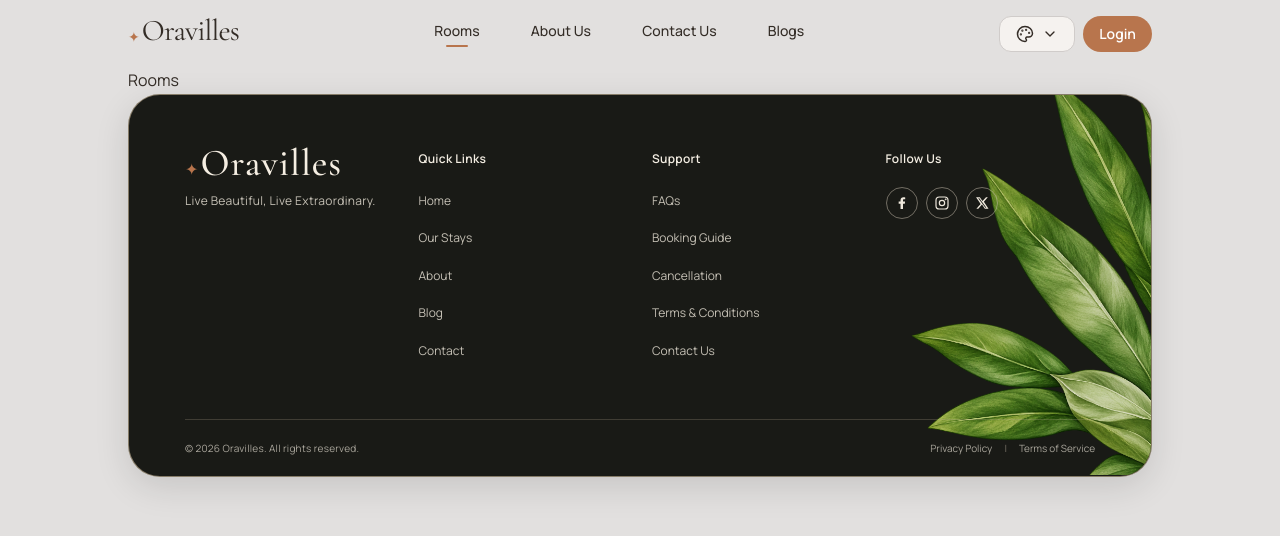
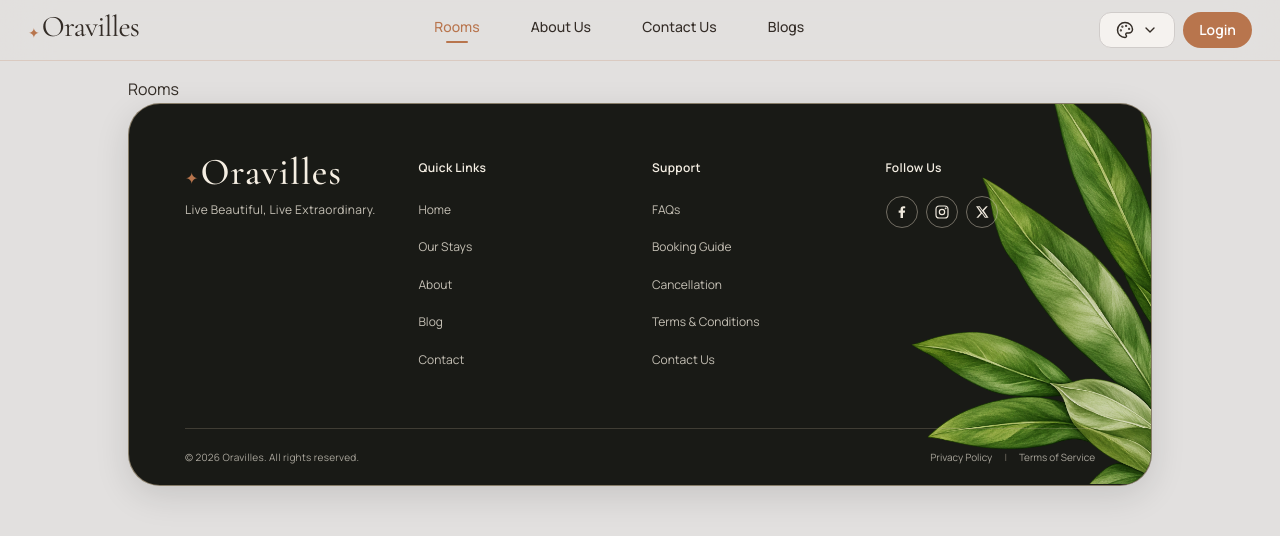
Before and after one commit to RaviKayease/Kayease-Hotel, a Next.js app: page /rooms in a window 1280 px wide. Shown: the top 536 px of the page. Built offline with nearby package versions, Linux system fonts and the light colour scheme.

Commit message:
improvedNavbar

```diff
--- a/app/components/Navbar.tsx
+++ b/app/components/Navbar.tsx
@@ -17,12 +17,19 @@ const Navbar = () => {
     <>
       {/* Desktop Navbar */}
       <div
-        className={` flex justify-between items-center text-sm mb-4 text-[var(--foreground)] transition-colors duration-300 ${isMenuOpen ? "hidden" : ""}`}
+        className={`sticky top-0 z-40 w-full
+    bg-[var(--background)]/85
+    backdrop-blur-xl
+    border-b-[0.5px] border-[var(--primary)]/20
+    text-sm text-white
+    transition-all duration-300
+    ${isMenuOpen ? "hidden" : ""}`}
       >
+        <div className="mx-auto max-w-[1350px] px-5 sm:px-7 py-3 flex justify-between items-center">
           <Logo />
 
           {/* Page Navgation Buttons */}
-        <div className="hidden lg:flex md:gap-[4vw] font-medium">
+          <div className="hidden lg:flex md:gap-[4vw] font-medium text-[var(--foreground)]">
             {[
               { name: "Rooms", href: "/rooms" },
               { name: "About Us", href: "/about-us" },
@@ -32,12 +39,14 @@ const Navbar = () => {
               <Link
                 key={item.name}
                 href={item.href}
-              className="flex flex-col items-center gap-1"
+                className={`flex flex-col items-center gap-1 transition-colors duration-300 hover:text-[var(--primary)] ${
+                  pathname === item.href ? "text-[var(--primary)]" : ""
+                }`}
               >
                 {item.name}
 
                 <span
-                className={`bg-[var(--primary)] h-[2px] w-1/2 rounded-md transition-opacity ${
+                  className={`bg-[var(--primary)] h-[2px] w-1/2 rounded-md transition-all duration-300 ${
                     pathname === item.href ? "opacity-100" : "opacity-0"
                   }`}
                 />
@@ -62,6 +71,7 @@ const Navbar = () => {
             >
               <Menu size={20} strokeWidth={1.5} />
             </button>
+          </div>
         </div>
       </div>
 
--- a/app/globals.css
+++ b/app/globals.css
@@ -250,3 +250,22 @@ html::-webkit-scrollbar {
     transition: none;
   }
 }
+
+/* Theme Adaptive Glass Navbar */
+.nav-glass {
+  background: rgba(var(--glass), 0.72);
+
+  backdrop-filter: blur(5px) saturate(140%);
+  -webkit-backdrop-filter: blur(5px) saturate(140%);
+
+  border-bottom: 1px solid rgba(var(--glass-border), 0.25);
+
+  box-shadow:
+    0 4px 20px rgba(0, 0, 0, 0.04),
+    inset 0 1px 0 rgba(var(--glass-border), 0.18);
+
+  transition:
+    background 0.4s ease,
+    border-color 0.4s ease,
+    color 0.4s ease;
+}
--- a/app/layout.tsx
+++ b/app/layout.tsx
@@ -39,8 +39,8 @@ export default function RootLayout({ children }: LayoutProps<"/">) {
       </head>
 
       <body>
+        <Navbar />
         <div className="px-[3vw] sm:px-[4vw] md:px-[6vw] lg:px-[8vw] xl:px-[10vw] py-2 md:py-4">
-          <Navbar />
           {children}
           <Footer />
         </div>
--- a/app/page.tsx
+++ b/app/page.tsx
@@ -42,6 +42,7 @@ const featuredHotels = [
     price: 8500,
     rating: 4.9,
     image: "https://images.unsplash.com/photo-1571896349842-33c89424de2d?w=900",
+    description: "Relax by the ocean in a luxurious beachfront escape.",
   },
   {
     id: 2,
@@ -51,6 +52,7 @@ const featuredHotels = [
     price: 5200,
     rating: 4.8,
     image: "https://images.unsplash.com/photo-1611892440504-42a792e24d32?w=900",
+    description: "Experience royal charm and timeless Rajasthani elegance.",
   },
   {
     id: 3,
@@ -59,7 +61,9 @@ const featuredHotels = [
     category: "Luxury Hotels",
     price: 6000,
     rating: 4.7,
-    image: "https://images.unsplash.com/photo-1518732714860-b62714ce0c59?w=900",
+    image: "https://images.unsplash.com/photo-1449158743715-0a90ebb6d2d8?w=900",
+    description:
+      "Unwind amid stunning mountain views and peaceful surroundings.",
   },
 ];
 
@@ -957,12 +961,16 @@ const HomePage = () => {
                 {/* Hotel Details */}
                 <div className="p-4 lg:p-5">
                   <h3
-                    className={`${cormorant.className} text-2xl font-semibold`}
+                    className={`${cormorant.className} text-[32px] truncate font-semibold leading-none`}
                   >
                     {hotel.name}
                   </h3>
 
-                  <p className="mt-1 flex items-center gap-2 text-sm text-[var(--foreground)]/60">
+                  <p className="mt-1 flex items-center gap-2 text-[13px] text-[var(--foreground)]/60">
+                    {hotel.description}
+                  </p>
+
+                  <p className="mt-1 flex items-center gap-2 text-[12px] text-[var(--foreground)]/60">
                     <MapPin size={15} className="text-[var(--primary)]" />
                     {hotel.location}
                   </p>
```
Lines whose indentation alone changed are shown as unchanged.
